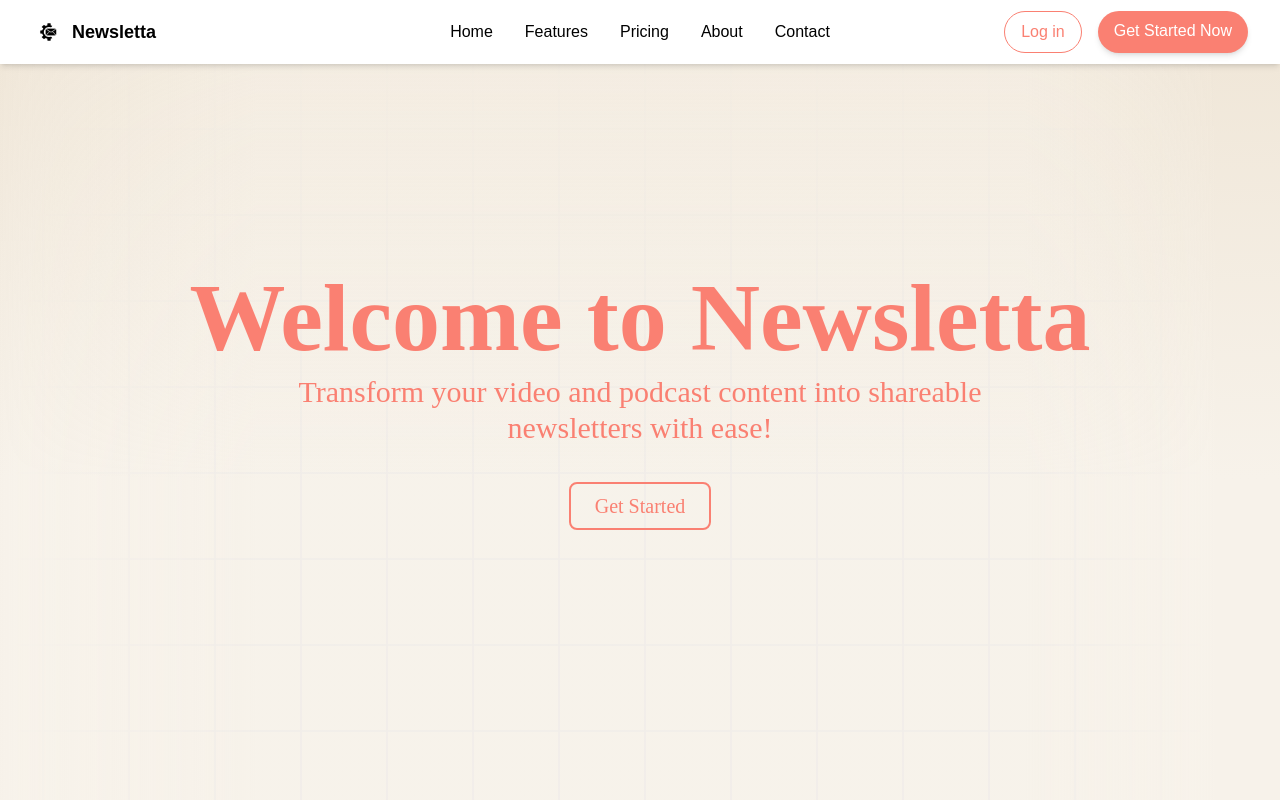
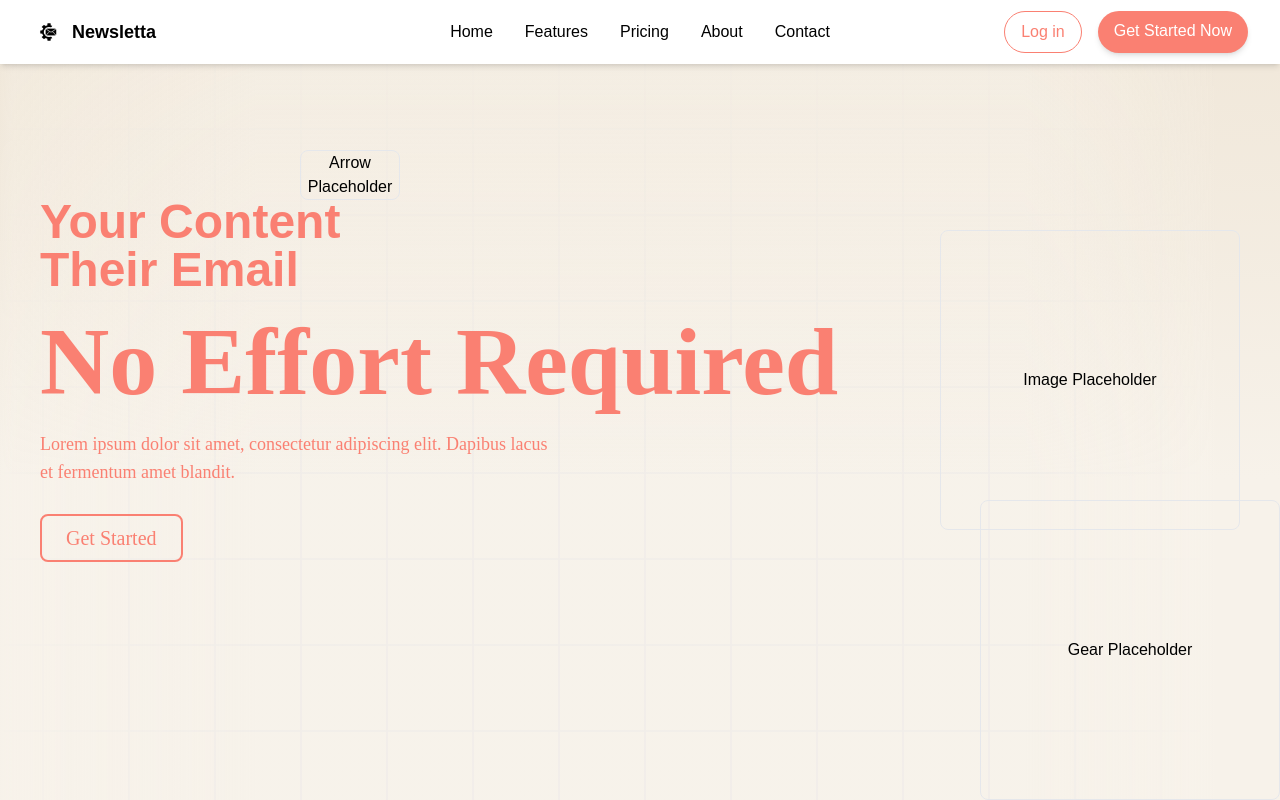
Before and after one commit to Not-Ethan/newsletter, a React (Vite) app in the folder site/site-frontend/: page / in a window 1280 px wide. Built offline with nearby package versions, Linux system fonts and the light colour scheme; a web font is replaced by a local one.

Commit message:
changed homepage

```diff
--- a/site/site-frontend/src/pages/Home.tsx
+++ b/site/site-frontend/src/pages/Home.tsx
@@ -13,16 +13,34 @@ function Home() {
         <Navbar />
       </div>
 
-      {/* Section 1 */}
+     {/* Section 1 */}
       <Section innerClassName="flex flex-col">
         <div className="text-center mx-10 flex grow flex-col justify-center items-center">
-          <h1 className="text-8xl font-semibold font-serif text-primary">Welcome to Newsletta</h1>
-          <h2 className="text-3xl font-thin font-serif text-primary my-2 max-w-3xl">
-            Transform your video and podcast content into shareable newsletters with ease!
-          </h2>
-          <button className="bg-transparent border-2 border-primary text-primary font-light font-serif text-xl px-6 py-2 rounded-lg mt-7">
-            Get Started
-          </button>
+          <div className="w-full flex justify-between items-center mb-10">
+            <div className="text-left">
+              <h1 className="text-5xl font-bold font-sans text-primary">
+                Your Content <br /> Their Email
+              </h1>
+              <h2 className="text-8xl font-semibold font-serif text-primary my-5">
+                No Effort Required
+              </h2>
+              <p className="text-lg font-light font-serif text-primary max-w-lg">
+                Lorem ipsum dolor sit amet, consectetur adipiscing elit. Dapibus lacus et fermentum amet blandit.
+              </p>
+              <button className="bg-transparent border-2 border-primary text-primary font-light font-serif text-xl px-6 py-2 rounded-lg mt-7">
+                Get Started
+              </button>
+            </div>
+            <div className="w-[300px] h-[300px] border rounded-lg flex justify-center items-center">
+              <span>Image Placeholder</span>
+            </div>
+          </div>
+          <div className="absolute left-[300px] top-[150px] w-[100px] h-[50px] border rounded-lg flex justify-center items-center">
+            <span>Arrow Placeholder</span>
+          </div>
+          <div className="absolute bottom-0 right-0 w-[300px] h-[300px] border rounded-lg flex justify-center items-center">
+            <span>Gear Placeholder</span>
+          </div>
         </div>
       </Section>
 
--- a/site/site-frontend/src/styles/App.css
+++ b/site/site-frontend/src/styles/App.css
@@ -19,7 +19,7 @@
     z-index: -5; /* Keeps it behind content but above the background */
     pointer-events: none; /* Avoids interfering with user interactions */
     background:
-        linear-gradient(to bottom, rgba(247, 242, 234, 1), rgba(247, 242, 234, 0.85) 10%, rgba(247, 242, 234, 0.5) 30%, rgba(247, 242, 234, 0) 60%),
-        linear-gradient(to right, rgba(247, 242, 234, 1), rgba(247, 242, 234, 0.85) 5%, rgba(247, 242, 234, 0.5) 20%, rgba(247, 242, 234, 0.5) 80%, rgba(247, 242, 234, 1) 95%);
+        linear-gradient(to bottom, rgba(247, 242, 234, 1), rgba(247, 242, 234, 0.85) 3%, rgba(247, 242, 234, 0.5) 30%, rgba(247, 242, 234, 0) 60%),
+        linear-gradient(to right, rgba(247, 242, 234, 1), rgba(247, 242, 234, 0.85) 1%, rgba(247, 242, 234, 0.5) 20%, rgba(247, 242, 234, 0.5) 80%, rgba(247, 242, 234, 1) 95%);
     background-blend-mode: multiply; /* Smoothens the overlay with existing background */
 }
```
